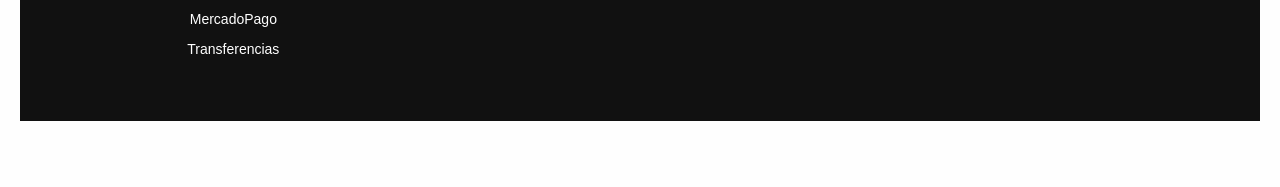
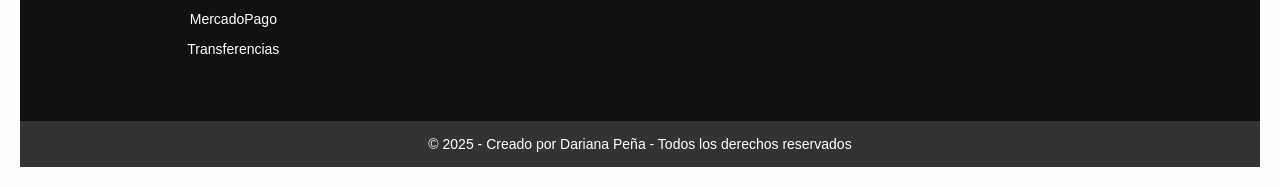
Before and after one commit to Dariana17/proyecto-allens-jewerly, a plain HTML site: page index.html in a window 1280 px wide. Shown: the part 1839-2026 px from the top of the page. Before the commit the page ends 1980 px from the top, so only its background shows below. Drawn offline with Linux system fonts and the light colour scheme.

Commit message:
Agregado pie legal con CSS y HTML

```diff
--- a/index.html
+++ b/index.html
@@ -101,6 +101,9 @@
     </div>
   </div>
 </footer>
+<div class="copy-footer">
+  &copy; 2025 - Creado por Dariana Peña - Todos los derechos reservados
+</div>
   </div>
 
   <script src="script.js"></script>
--- a/style.css
+++ b/style.css
@@ -315,3 +315,11 @@
     text-align: center;
   }
   }
+
+.copy-footer {
+  background-color: #333;
+  color: white;
+  text-align: center;
+  padding: 15px;
+  font-size: 14px;
+}
```
